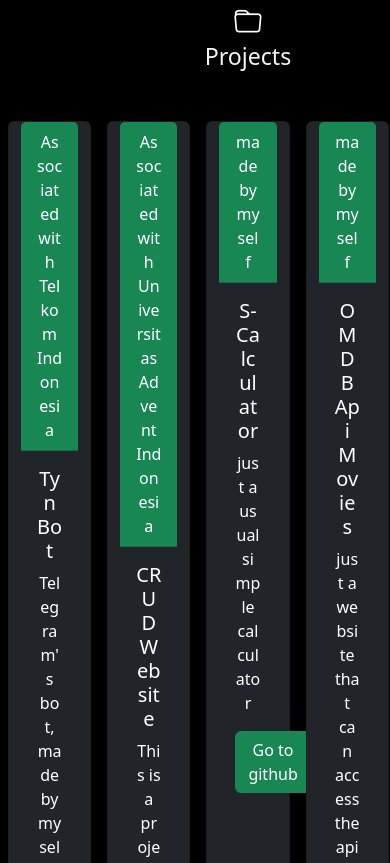
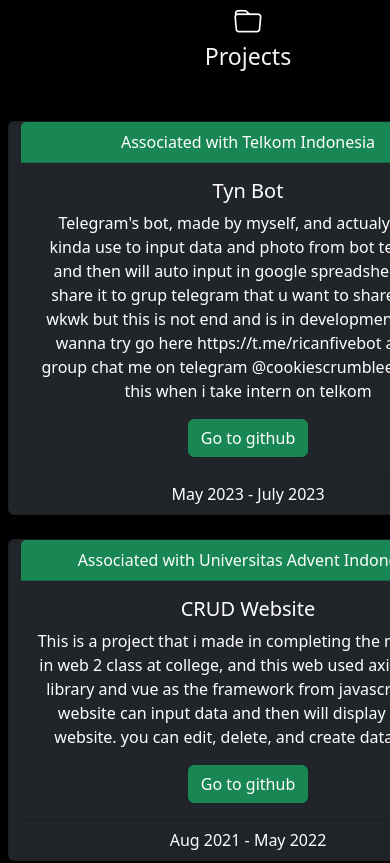
Before and after one commit to richantfebriel/rican-port, a plain HTML site: page index.html in a window 390 px wide. Shown: the part 6760-7623 px from the top of the page. Drawn offline with nearby package versions, Linux system fonts and the light colour scheme.

Commit message:
Update index.html
update project setting

```diff
--- a/index.html
+++ b/index.html
@@ -305,7 +305,7 @@
         <i class="bi bi-folder fs-1 text-white" style="margin-top: 100px;"></i>
         <p style="color: whitesmoke; margin-bottom: 50px;" class="h3">Projects</p>
         <div class="row justify-content-center">
-            <div class="col card text-center mb-4 text-bg-dark mx-2 col-sm-6" style="width: 30rem;">
+            <div class="card text-center mb-4 text-bg-dark mx-2 col-sm-6" style="width: 30rem;">
                 <div class="card-header bg-success">
                     Associated with Telkom Indonesia
                 </div>
@@ -320,7 +320,7 @@
                   May 2023 - July 2023
                 </div>
             </div>
-            <div class="col card text-center mb-4 text-bg-dark mx-2 col-sm-6" style="width: 30rem;">
+            <div class="card text-center mb-4 text-bg-dark mx-2 col-sm-6" style="width: 30rem;">
                 <div class="card-header bg-success">
                     Associated with Universitas Advent Indonesia
                 </div>
@@ -333,7 +333,7 @@
                   Aug 2021 - May 2022
                 </div>
             </div>
-            <div class="col card text-center mb-4 text-bg-dark mx-2 col-sm-6" style="width: 30rem;">
+            <div class="card text-center mb-4 text-bg-dark mx-2 col-sm-6" style="width: 30rem;">
                 <div class="card-header bg-success">
                     made by myself
                 </div>
@@ -346,7 +346,7 @@
                   24 January 2024
                 </div>
             </div>
-            <div class="col card text-center mb-4 text-bg-dark mx-2 col-sm-6" style="width: 30rem;">
+            <div class="card text-center mb-4 text-bg-dark mx-2 col-sm-6" style="width: 30rem;">
                 <div class="card-header bg-success">
                     made by myself
                 </div>
@@ -359,7 +359,7 @@
                   10 January 2024
                 </div>
             </div>
-            <div class="col card text-center mb-4 text-bg-dark mx-2 col-sm-6" style="width: 30rem;">
+            <div class="card text-center mb-4 text-bg-dark mx-2 col-sm-6" style="width: 30rem;">
                 <div class="card-header bg-success">
                     made by myself
                 </div>
```
